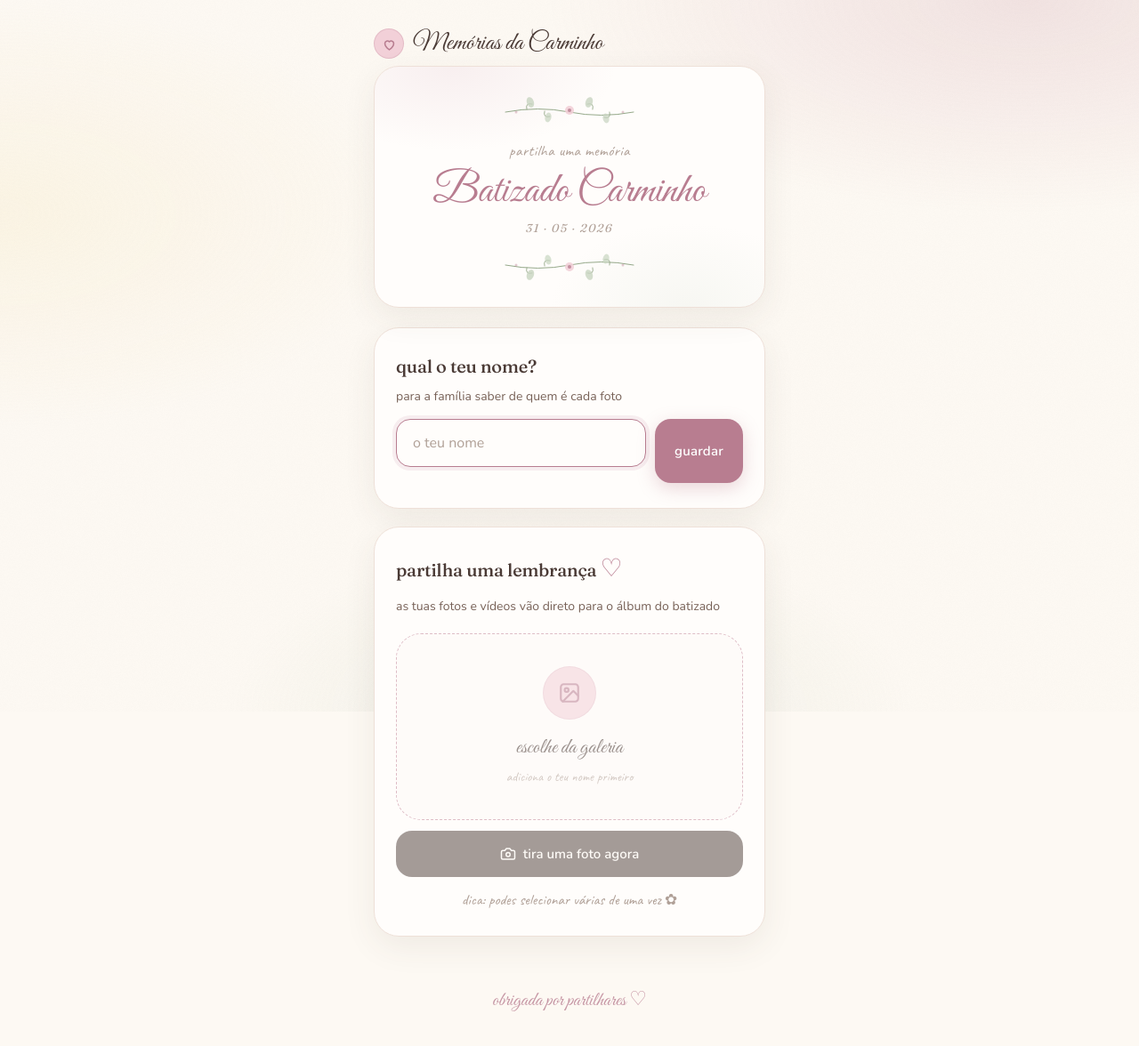
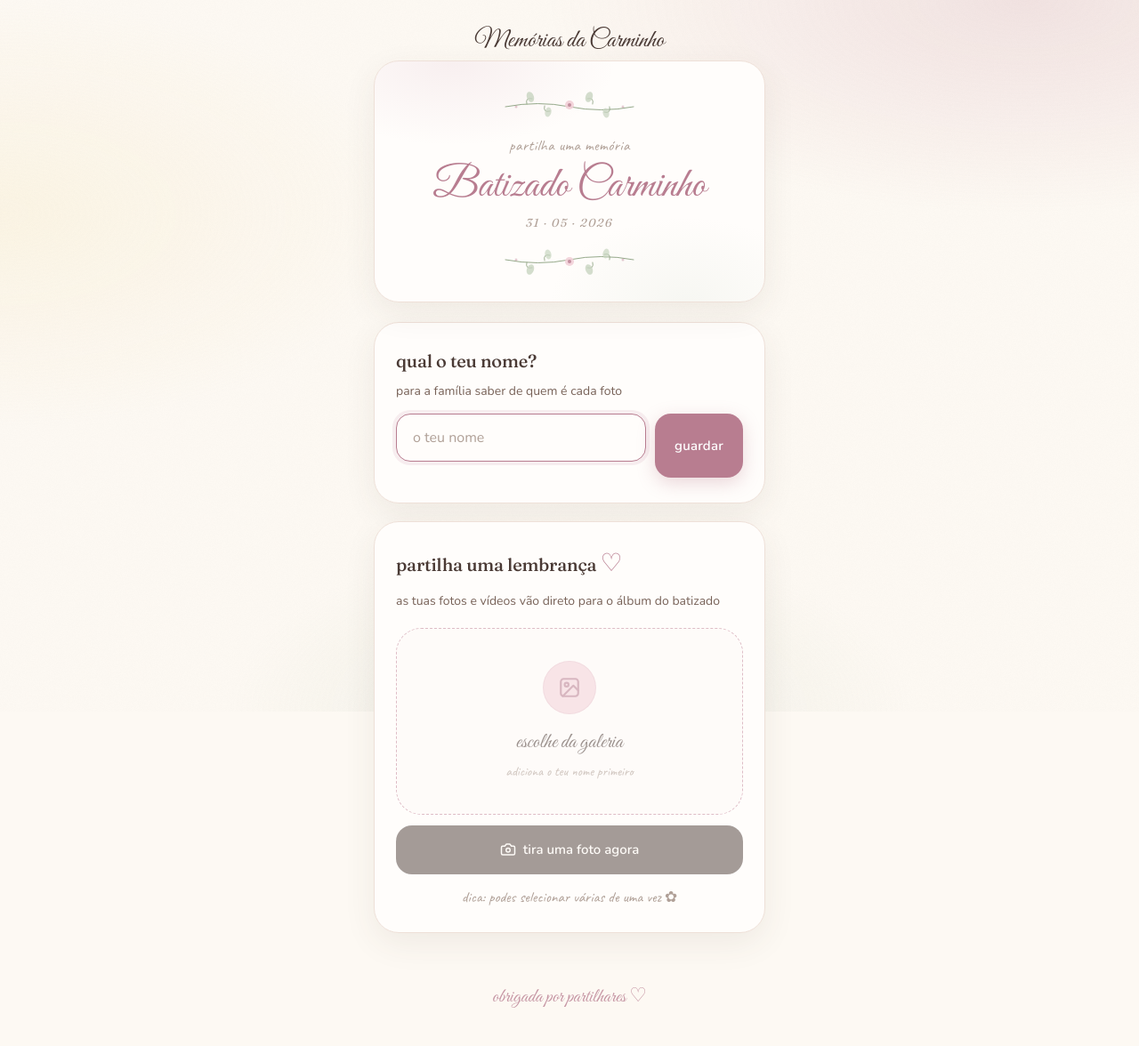
Before and after one commit to cmmagalhaes9/batizado-carminho, a React (Vite) app: page / in a window 1280 px wide. Shown: the top 1176 px of the page at 89% size. Built offline with nearby package versions, Linux system fonts and the light colour scheme.

Commit message:
fix upload
Signed-off-by: cmmagalhaes9 <cmmagalhaes9@hotmail.com>

```diff
--- a/src/features/upload/components/DropZone.module.css
+++ b/src/features/upload/components/DropZone.module.css
@@ -1,4 +1,17 @@
+/* Inputs live off-screen; labels reference them via htmlFor.
+   This avoids the iOS Safari double-trigger caused by the overlay pattern. */
+.offscreenInput {
+  position: absolute;
+  left: -9999px;
+  width: 1px;
+  height: 1px;
+  opacity: 0;
+  overflow: hidden;
+  pointer-events: none;
+}
+
 .dropZone {
+  display: block;
   border: 1.5px dashed var(--rose);
   border-radius: var(--radius);
   padding: 36px 24px;
@@ -8,6 +21,8 @@
   background: rgba(242, 208, 216, 0.08);
   position: relative;
   margin-bottom: 12px;
+  -webkit-tap-highlight-color: transparent;
+  user-select: none;
 }
 
 .dropZone:hover {
@@ -24,14 +39,6 @@
   opacity: 0.55;
   cursor: default;
   pointer-events: none;
-}
-
-.hiddenInput {
-  position: absolute;
-  inset: 0;
-  opacity: 0;
-  cursor: pointer;
-  font-size: 0;
 }
 
 .iconWrap {
@@ -67,6 +74,7 @@
 }
 
 .cameraBtn {
+  display: flex;
   width: 100%;
   padding: 16px 20px;
   background: var(--ink);
@@ -78,12 +86,12 @@
   font-weight: 600;
   cursor: pointer;
   transition: all 0.2s;
-  display: inline-flex;
   align-items: center;
   justify-content: center;
   gap: 8px;
-  position: relative;
-  overflow: hidden;
+  box-sizing: border-box;
+  -webkit-tap-highlight-color: transparent;
+  user-select: none;
 }
 
 .cameraBtn:hover {
@@ -91,7 +99,8 @@
   transform: translateY(-1px);
 }
 
-.cameraBtn:disabled {
+.cameraBtnDisabled {
   opacity: 0.5;
-  cursor: not-allowed;
+  cursor: default;
+  pointer-events: none;
 }
--- a/src/features/upload/components/DropZone.tsx
+++ b/src/features/upload/components/DropZone.tsx
@@ -1,4 +1,4 @@
-import { useCallback, useRef, useState, type ChangeEvent, type DragEvent } from 'react';
+import { useCallback, useId, useRef, useState, type ChangeEvent, type DragEvent } from 'react';
 import styles from './DropZone.module.css';
 
 interface DropZoneProps {
@@ -12,38 +12,43 @@ interface DropZoneProps {
  *  - Drag-and-drop on desktop
  *  - "Take a photo now" button (camera capture)
  *
- * The native <input type="file" capture="environment"> opens the camera directly
- * on mobile browsers — much smoother than guessing at MediaStream APIs.
+ * Uses <label htmlFor> instead of a transparent input overlay so that iOS Safari
+ * activates the file picker via the browser's native label→input path rather than
+ * a programmatic .click() call. Programmatic .click() causes a double-trigger on
+ * iOS: the input fires once from the touch, once from the label's onClick, and
+ * Safari cancels the picker.
  */
 export function DropZone({ onFiles, disabled = false }: DropZoneProps) {
-  const fileInputRef = useRef<HTMLInputElement>(null);
+  const galleryInputRef = useRef<HTMLInputElement>(null);
   const cameraInputRef = useRef<HTMLInputElement>(null);
   const [isDragging, setIsDragging] = useState(false);
+  const uid = useId();
+  const galleryId = `${uid}-gallery`;
+  const cameraId = `${uid}-camera`;
 
   const handleFileChange = useCallback(
     (e: ChangeEvent<HTMLInputElement>) => {
       const files = e.target.files;
       if (files && files.length > 0) {
         onFiles(Array.from(files));
-        // Reset so the same file can be re-selected if needed
         e.target.value = '';
       }
     },
     [onFiles],
   );
 
-  const handleDragEnter = (e: DragEvent<HTMLDivElement>) => {
+  const handleDragEnter = (e: DragEvent<HTMLLabelElement>) => {
     e.preventDefault();
     setIsDragging(true);
   };
-  const handleDragLeave = (e: DragEvent<HTMLDivElement>) => {
+  const handleDragLeave = (e: DragEvent<HTMLLabelElement>) => {
     e.preventDefault();
     setIsDragging(false);
   };
-  const handleDragOver = (e: DragEvent<HTMLDivElement>) => {
+  const handleDragOver = (e: DragEvent<HTMLLabelElement>) => {
     e.preventDefault();
   };
-  const handleDrop = (e: DragEvent<HTMLDivElement>) => {
+  const handleDrop = (e: DragEvent<HTMLLabelElement>) => {
     e.preventDefault();
     setIsDragging(false);
     const files = e.dataTransfer.files;
@@ -54,27 +59,38 @@ export function DropZone({ onFiles, disabled = false }: DropZoneProps) {
 
   return (
     <>
-      <div
+      {/* Inputs live off-screen so the label click activates them without a
+          transparent overlay — the overlay pattern causes double-triggers on iOS. */}
+      <input
+        ref={galleryInputRef}
+        id={galleryId}
+        type="file"
+        multiple
+        accept="image/*,video/*"
+        onChange={handleFileChange}
+        disabled={disabled}
+        className={styles.offscreenInput}
+      />
+      <input
+        ref={cameraInputRef}
+        id={cameraId}
+        type="file"
+        accept="image/*"
+        capture="environment"
+        onChange={handleFileChange}
+        disabled={disabled}
+        className={styles.offscreenInput}
+      />
+
+      <label
+        htmlFor={galleryId}
         className={`${styles.dropZone} ${isDragging ? styles.over : ''} ${disabled ? styles.dropZoneDisabled : ''}`}
         onDragEnter={disabled ? undefined : handleDragEnter}
         onDragLeave={disabled ? undefined : handleDragLeave}
         onDragOver={disabled ? undefined : handleDragOver}
         onDrop={disabled ? undefined : handleDrop}
-        onClick={disabled ? undefined : () => fileInputRef.current?.click()}
-        role="button"
-        tabIndex={disabled ? -1 : 0}
-        aria-label="Escolher fotos da galeria"
         aria-disabled={disabled}
       >
-        <input
-          ref={fileInputRef}
-          type="file"
-          multiple
-          accept="image/*,video/*"
-          onChange={handleFileChange}
-          disabled={disabled}
-          className={styles.hiddenInput}
-        />
         <div className={styles.iconWrap} aria-hidden="true">
           <svg viewBox="0 0 24 24" fill="none" stroke="currentColor" strokeWidth="2" strokeLinecap="round" strokeLinejoin="round">
             <rect x="3" y="3" width="18" height="18" rx="3" />
@@ -84,23 +100,13 @@ export function DropZone({ onFiles, disabled = false }: DropZoneProps) {
         </div>
         <div className={styles.title}>escolhe da galeria</div>
         <div className={styles.hint}>{disabled ? 'adiciona o teu nome primeiro' : 'fotos · vídeos'}</div>
-      </div>
+      </label>
 
-      <button
-        type="button"
-        className={styles.cameraBtn}
-        onClick={disabled ? undefined : () => cameraInputRef.current?.click()}
-        disabled={disabled}
+      <label
+        htmlFor={cameraId}
+        className={`${styles.cameraBtn} ${disabled ? styles.cameraBtnDisabled : ''}`}
+        aria-disabled={disabled}
       >
-        <input
-          ref={cameraInputRef}
-          type="file"
-          accept="image/*"
-          capture="environment"
-          onChange={handleFileChange}
-          disabled={disabled}
-          className={styles.hiddenInput}
-        />
         <svg
           width="18"
           height="18"
@@ -116,7 +122,7 @@ export function DropZone({ onFiles, disabled = false }: DropZoneProps) {
           <circle cx="12" cy="13" r="3" />
         </svg>
         tira uma foto agora
-      </button>
+      </label>
     </>
   );
 }
--- a/src/shared/components/AppHeader.module.css
+++ b/src/shared/components/AppHeader.module.css
@@ -2,8 +2,12 @@
   padding: 32px 0 8px;
   display: flex;
   align-items: center;
+  justify-content: center;
+  gap: 16px;
+}
+
+.headerWithAction {
   justify-content: space-between;
-  gap: 16px;
 }
 
 .action {
--- a/src/shared/components/AppHeader.tsx
+++ b/src/shared/components/AppHeader.tsx
@@ -11,7 +11,7 @@ interface AppHeaderProps {
 
 export function AppHeader({ action, logoAsLink = true }: AppHeaderProps) {
   return (
-    <header className={styles.header}>
+    <header className={`${styles.header} ${action ? styles.headerWithAction : ''}`}>
       <Logo asLink={logoAsLink} />
       {action && <div className={styles.action}>{action}</div>}
     </header>
--- a/src/shared/components/Logo.module.css
+++ b/src/shared/components/Logo.module.css
@@ -30,4 +30,6 @@
   font-weight: 400;
   color: var(--ink);
   line-height: 1;
+  justify-content: center;
+  align-items: center;
 }
--- a/src/shared/components/Logo.tsx
+++ b/src/shared/components/Logo.tsx
@@ -9,11 +9,6 @@ interface LogoProps {
 export function Logo({ asLink = true }: LogoProps) {
   const content = (
     <>
-      <span className={styles.mark} aria-hidden="true">
-        <svg viewBox="0 0 24 24" fill="none" stroke="currentColor" strokeWidth="2.2" strokeLinecap="round" strokeLinejoin="round">
-          <path d="M12 21s-7-4.5-7-10a4 4 0 0 1 7-2.6A4 4 0 0 1 19 11c0 5.5-7 10-7 10z" />
-        </svg>
-      </span>
       <span className={styles.text}>Memórias da Carminho</span>
     </>
   );
```
